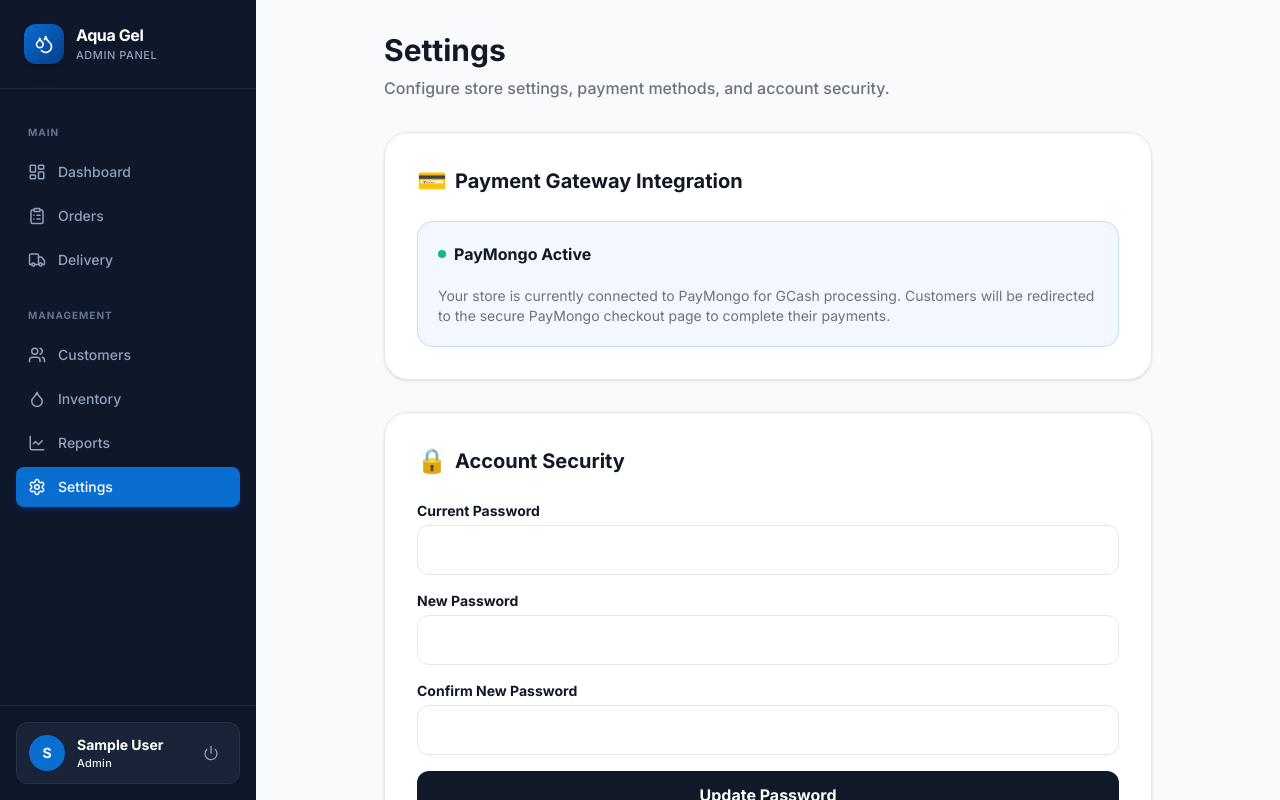
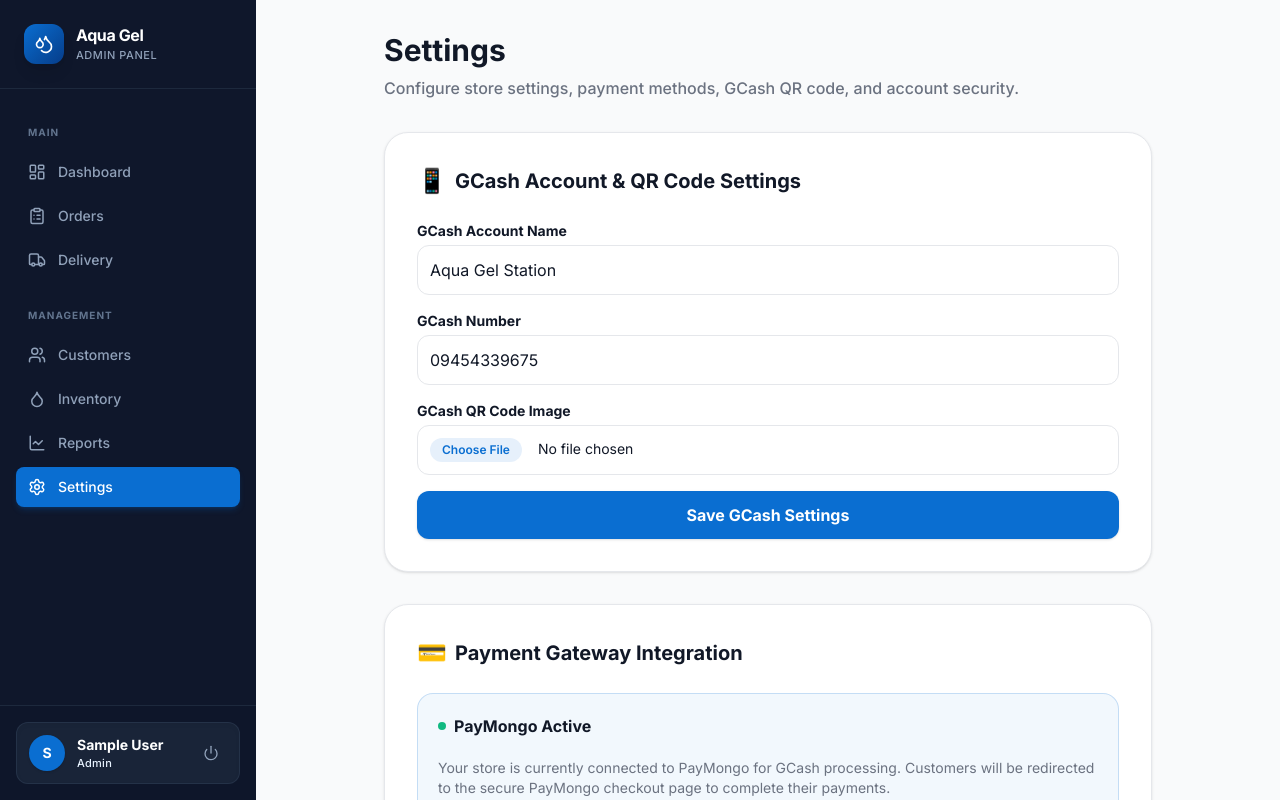
Before and after one commit to MrNonaRv/Aqua-Gel, a React (Vite) app: page /admin/settings in a window 1280 px wide. Built offline with nearby package versions, Linux system fonts and the light colour scheme; no server answers; the database is empty; sample sign-in values are in the browser's storage.

Commit message:
feat(admin): add GCash settings management
Implement GCash payment details configuration in the settings page and integrate with the global store for persistence.

```diff
--- a/src/pages/admin/Settings.tsx
+++ b/src/pages/admin/Settings.tsx
@@ -2,13 +2,21 @@ import { useState } from 'react';
 import { motion } from 'motion/react';
 import { updatePassword, reauthenticateWithCredential, EmailAuthProvider } from 'firebase/auth';
 import { auth } from '../../lib/firebase';
+import { useStore } from '../../lib/store';
 
 export default function Settings() {
+  const { settings, setSettings } = useStore();
   const [currentPassword, setCurrentPassword] = useState('');
   const [newPassword, setNewPassword] = useState('');
   const [confirmPassword, setConfirmPassword] = useState('');
   const [loading, setLoading] = useState(false);
   const [message, setMessage] = useState<{ text: string; type: 'success' | 'error' } | null>(null);
+
+  // GCash Settings State
+  const [gcashName, setGcashName] = useState(settings.gcashName || '');
+  const [gcashNumber, setGcashNumber] = useState(settings.gcashNumber || '');
+  const [qrCodeUrl, setQrCodeUrl] = useState(settings.qrCodeUrl || '');
+  const [settingsMessage, setSettingsMessage] = useState<string | null>(null);
 
   const handleUpdatePassword = async () => {
     if (!currentPassword || !newPassword || !confirmPassword) {
@@ -41,14 +49,91 @@ export default function Settings() {
     }
   };
 
+  const handleSaveSettings = () => {
+    setSettings({
+      ...settings,
+      gcashName,
+      gcashNumber,
+      qrCodeUrl
+    });
+    setSettingsMessage('GCash settings updated successfully!');
+    setTimeout(() => setSettingsMessage(null), 4000);
+  };
+
   return (
     <div className="max-w-3xl mx-auto pb-12">
       <div className="mb-8">
         <h1 className="text-3xl font-heading font-black text-brand-dark mb-2">Settings</h1>
-        <p className="text-brand-gray font-medium">Configure store settings, payment methods, and account security.</p>
+        <p className="text-brand-gray font-medium">Configure store settings, payment methods, GCash QR code, and account security.</p>
       </div>
 
       <div className="space-y-8">
+        {/* GCash Account & QR Code Settings */}
+        <div className="bg-white rounded-3xl p-6 sm:p-8 shadow-sm border border-brand-border">
+          <h2 className="text-xl font-bold text-brand-dark mb-6 flex items-center gap-2">
+            <span className="text-2xl">📱</span> GCash Account & QR Code Settings
+          </h2>
+
+          <div className="space-y-4">
+            <div>
+              <label className="block text-sm font-bold text-brand-dark mb-1">GCash Account Name</label>
+              <input
+                type="text"
+                value={gcashName}
+                onChange={(e) => setGcashName(e.target.value)}
+                placeholder="e.g. Aqua Gel Water Station"
+                className="w-full p-3 rounded-xl border border-brand-border"
+              />
+            </div>
+            <div>
+              <label className="block text-sm font-bold text-brand-dark mb-1">GCash Number</label>
+              <input
+                type="text"
+                value={gcashNumber}
+                onChange={(e) => setGcashNumber(e.target.value)}
+                placeholder="e.g. 09171234567"
+                className="w-full p-3 rounded-xl border border-brand-border"
+              />
+            </div>
+            <div>
+              <label className="block text-sm font-bold text-brand-dark mb-1">GCash QR Code Image</label>
+              {qrCodeUrl && (
+                <div className="mb-3">
+                  <img src={qrCodeUrl} alt="GCash QR Code" className="w-36 h-36 object-contain border border-brand-border rounded-xl p-2 bg-slate-50 shadow-xs" />
+                </div>
+              )}
+              <input
+                type="file"
+                accept="image/*"
+                onChange={(e) => {
+                  const file = e.target.files?.[0];
+                  if (file) {
+                    const reader = new FileReader();
+                    reader.onloadend = () => {
+                      setQrCodeUrl(reader.result as string);
+                    };
+                    reader.readAsDataURL(file);
+                  }
+                }}
+                className="w-full p-3 rounded-xl border border-brand-border text-sm file:mr-4 file:py-1 file:px-3 file:rounded-full file:border-0 file:text-xs file:font-semibold file:bg-brand-blue/10 file:text-brand-blue hover:file:bg-brand-blue/20"
+              />
+            </div>
+
+            <button
+              onClick={handleSaveSettings}
+              className="w-full bg-[#0a6ed1] text-white font-bold py-3 rounded-xl hover:bg-[#085ab3] transition-colors shadow-sm"
+            >
+              Save GCash Settings
+            </button>
+
+            {settingsMessage && (
+              <p className="text-sm font-bold text-brand-green">
+                {settingsMessage}
+              </p>
+            )}
+          </div>
+        </div>
+
         {/* Existing Payment Gateway Card */}
         <div className="bg-white rounded-3xl p-6 sm:p-8 shadow-sm border border-brand-border">
           <h2 className="text-xl font-bold text-brand-dark mb-6 flex items-center gap-2">
```
Also changed, not shown: 1 other file (tests, documents, lock files or other folders).
